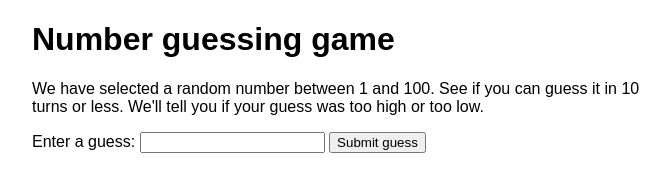
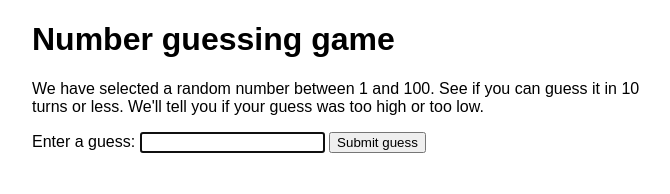
Before and after one commit to paiztee/fcc, a plain HTML site: page mdn-guessing-game.html in a window 1280 px wide. Shown: the whole page, without its empty margins (288-958 px from the left). Drawn offline with Linux system fonts and the light colour scheme.

Commit message:
Add some stuff

```diff
--- a/mdn-guessing-game.html
+++ b/mdn-guessing-game.html
@@ -54,6 +54,7 @@ var guessField = document.querySelector('.guessField');
 
 var guessCount = 1;
 var resetButton;
+guessField.focus();
 
 function checkGuess() {
   var userGuess = Number(guessField.value);
```
